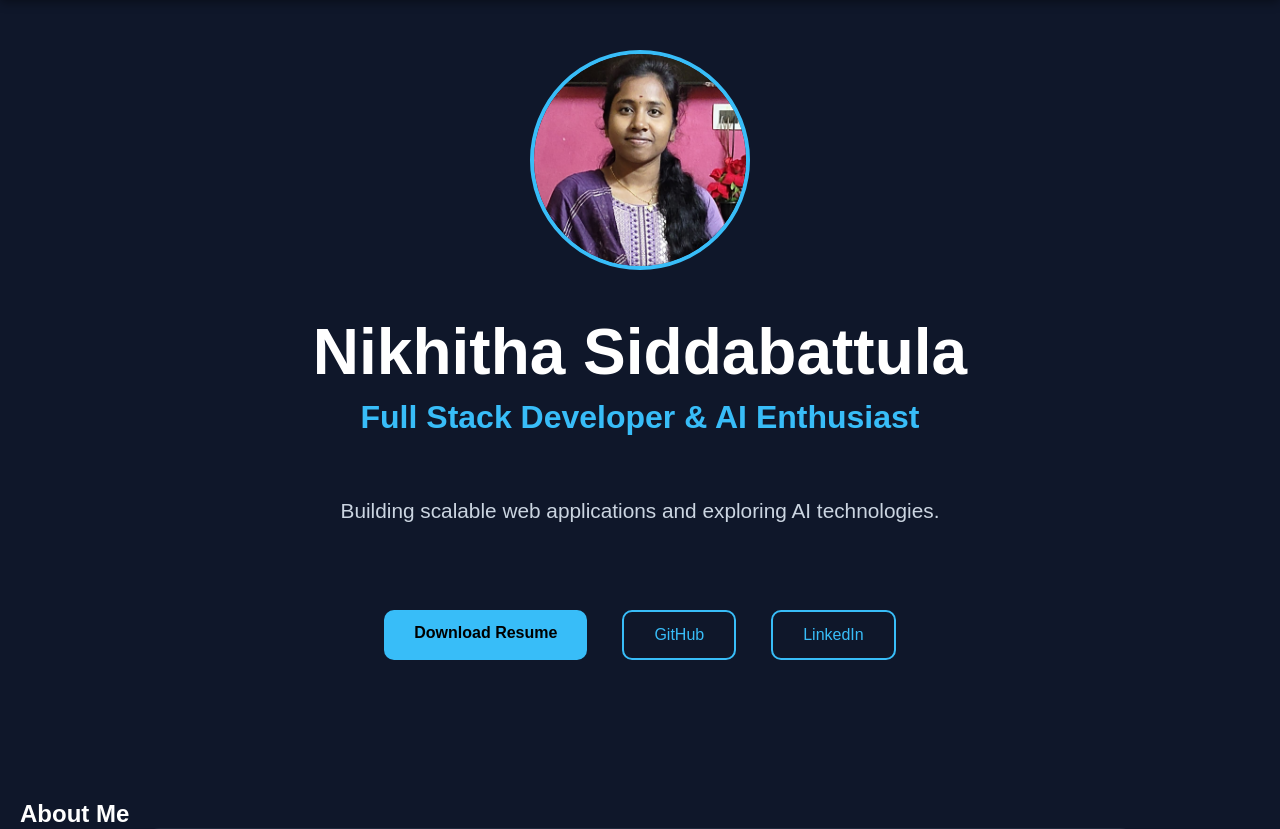
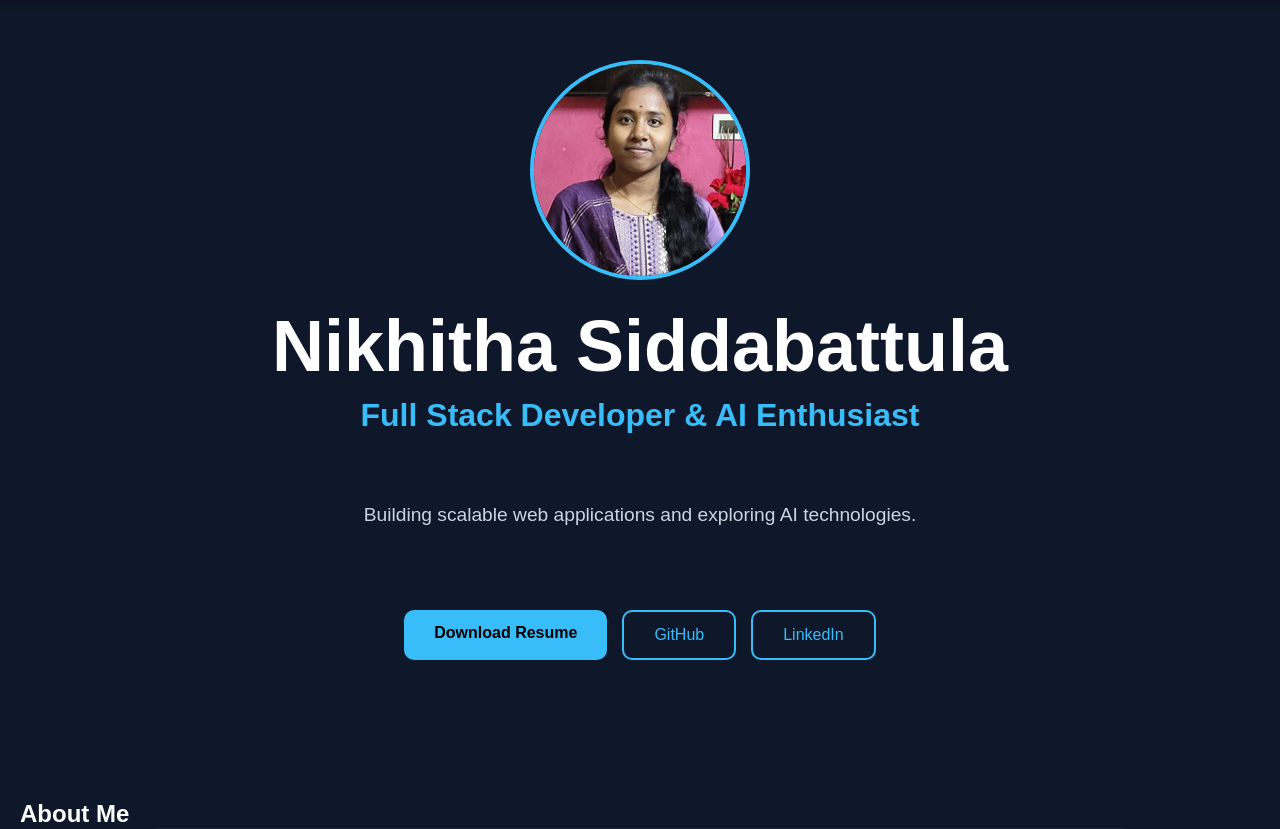
Before and after one commit to nikhitha2812/PersonalPortfolio, a Flask app: page / in a window 1280 px wide. Shown: the part 77-906 px from the top of the page. Run offline with Flask 3, Linux system fonts and the light colour scheme.

Commit message:
Fixed about and experience layout

```diff
--- a/static/css/style.css
+++ b/static/css/style.css
@@ -62,12 +60,19 @@ text-decoration:none;
     transition:.3s;
 }
 
-.nav-links a:hover
+.nav-links a:hover{
+    color:#38bdf8;
+}
 
 /* HERO */
 .hero{
+    display:flex;
+    flex-direction:column;
+    align-items:center;
+    justify-content:center;
     text-align:center;
-padding:80px 20px;
+    min-height:90vh;
+    padding:60px 20px;
 }
 
 .profile-pic{
@@ -92,13 +97,17 @@ margin-bottom:15px;
 
 .hero p{
     color:#cbd5e1;
-font-size:1.3rem;
+    font-size:1.2rem;
     max-width:700px;
     margin:auto;
 }
 
 .hero-buttons{
     margin-top:30px;
+    display:flex;
+    justify-content:center;
+    flex-wrap:wrap;
+    gap:15px;
 }
 
 /* BUTTONS */
@@ -108,7 +117,6 @@ display:inline-block;
     padding:14px 30px;
     border-radius:10px;
     text-decoration:none;
-margin:10px;
     transition:.3s;
 }
 
@@ -380,92 +375,17 @@ padding:20px;
 /* MOBILE */
 @media screen and (max-width:768px){
 
-
     nav{
         flex-direction:column;
+        padding:15px;
         gap:15px;
-    padding:20px;
     }
 
     .nav-links{
-    flex-wrap:wrap;
-    justify-content:center;
-    gap:15px;
-}
-
-.hero h1{
-    font-size:3rem;
-}
-
-.hero h2{
-    font-size:1.5rem;
-}
-
-.section-title{
-    font-size:2.4rem;
-}
-
-.about-card{
-    width:100%;
-    padding:25px;
-}
-
-.experience-container{
-    flex-direction:column;
-    text-align:center;
-}
-
-.experience-content ul{
-    text-align:left;
-}
-
-.profile-pic{
-    width:180px;
-    height:180px;
-}
-
-.btn,
-.btn-secondary{
-    width:90%;
-    max-width:300px;
-}
-
-
-}
-.hero{
-    display:flex;
-    flex-direction:column;
-    align-items:center;
-    justify-content:center;
-    text-align:center;
-    min-height:90vh;
-    padding:50px 20px;
-}
-
-.hero h1{
-    font-size:4rem;
-    margin-top:20px;
-    margin-bottom:10px;
-}
-
-.hero h2{
-    color:#38bdf8;
-    margin-bottom:15px;
-}
-
-.hero p{
-    max-width:700px;
-    margin:auto;
-}
-
-.hero-buttons{
-    margin-top:30px;
-    display:flex;
         justify-content:center;
         flex-wrap:wrap;
-    gap:15px;
+        gap:12px;
     }
-@media screen and (max-width:768px){
 
     .hero{
         min-height:auto;
```
Also changed, not shown: other parts of static/css/style.css (+31 -21 lines). Lines whose indentation alone changed are shown as unchanged.
